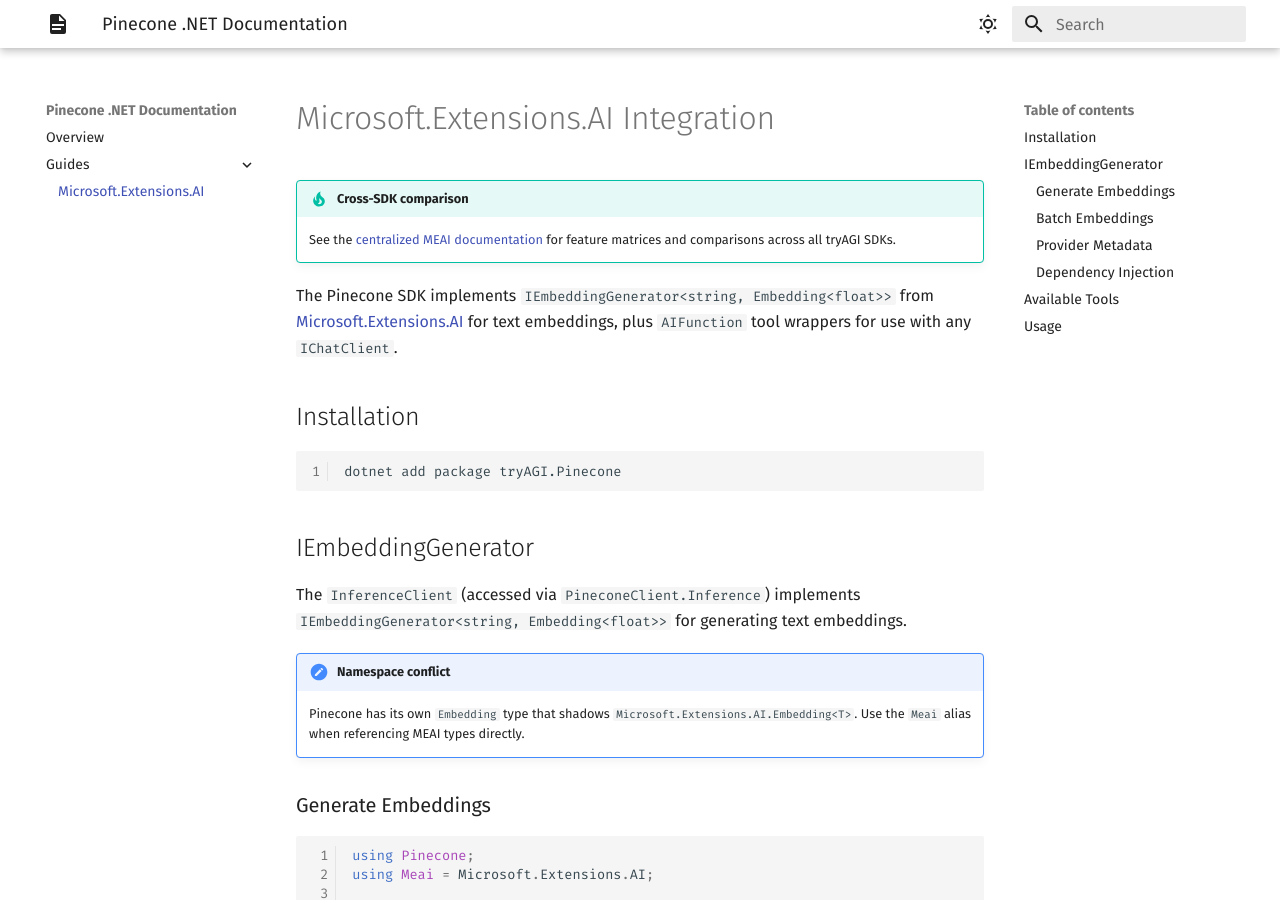
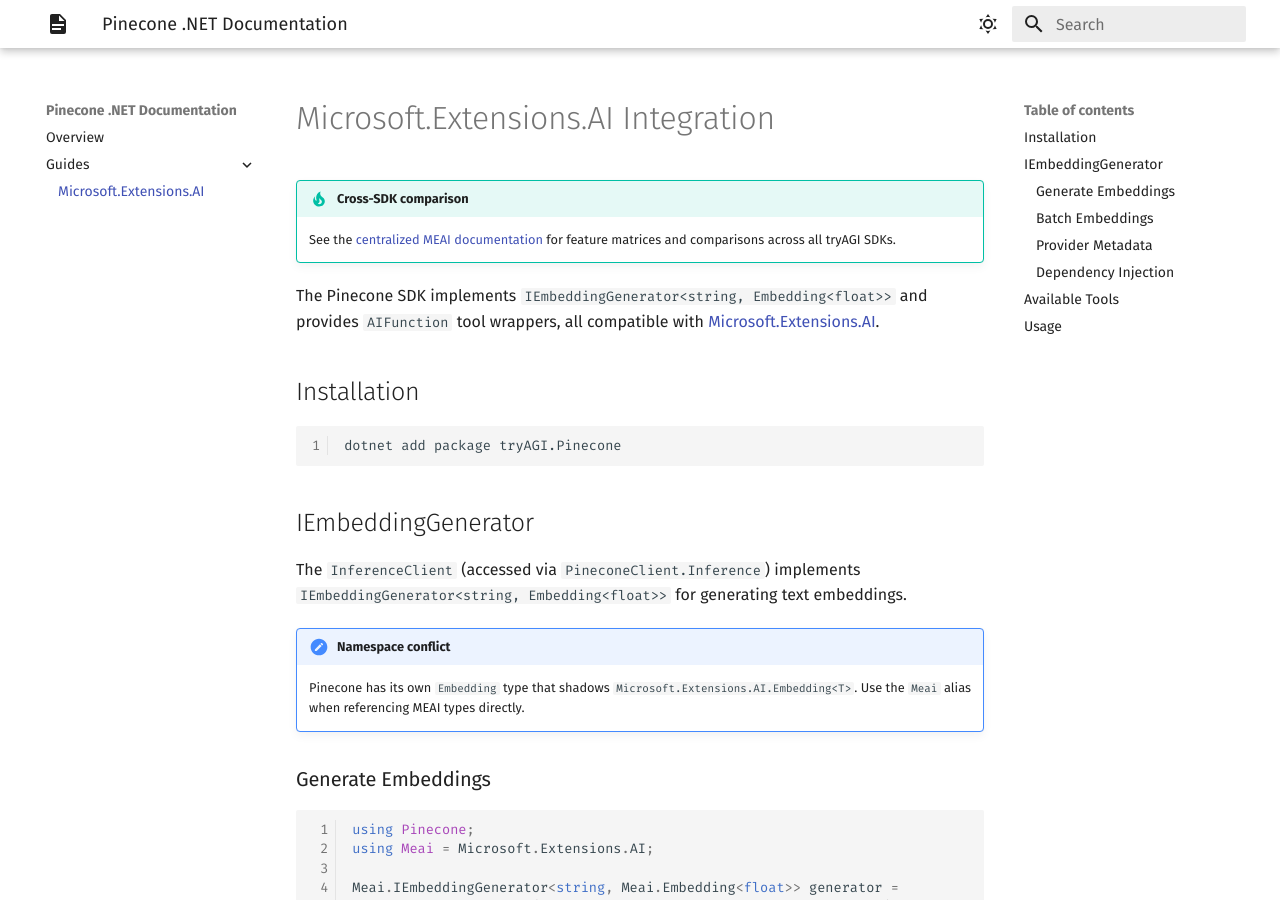
Before and after one commit to tryAGI/Pinecone, an MkDocs documentation site: the page built from docs/guides/meai.md, in a window 1280 px wide and 900 px high. Built offline with MkDocs 1.6.1 and Material for MkDocs 9.7.7, drawn with Linux system fonts in a browser that asks for light colours; the version menu is left out.

Commit message:
Standardize MEAI guide intro text
Co-Authored-By: Claude Opus 4.6 <noreply@anthropic.com>

```diff
--- a/docs/guides/meai.md
+++ b/docs/guides/meai.md
@@ -3,7 +3,7 @@
 !!! tip "Cross-SDK comparison"
     See the [centralized MEAI documentation](https://tryagi.github.io/docs/meai/) for feature matrices and comparisons across all tryAGI SDKs.
 
-The Pinecone SDK implements `IEmbeddingGenerator<string, Embedding<float>>` from [Microsoft.Extensions.AI](https://learn.microsoft.com/en-us/dotnet/ai/microsoft-extensions-ai) for text embeddings, plus `AIFunction` tool wrappers for use with any `IChatClient`.
+The Pinecone SDK implements `IEmbeddingGenerator<string, Embedding<float>>` and provides `AIFunction` tool wrappers, all compatible with [Microsoft.Extensions.AI](https://learn.microsoft.com/en-us/dotnet/ai/microsoft-extensions-ai).
 
 ## Installation
 
```
